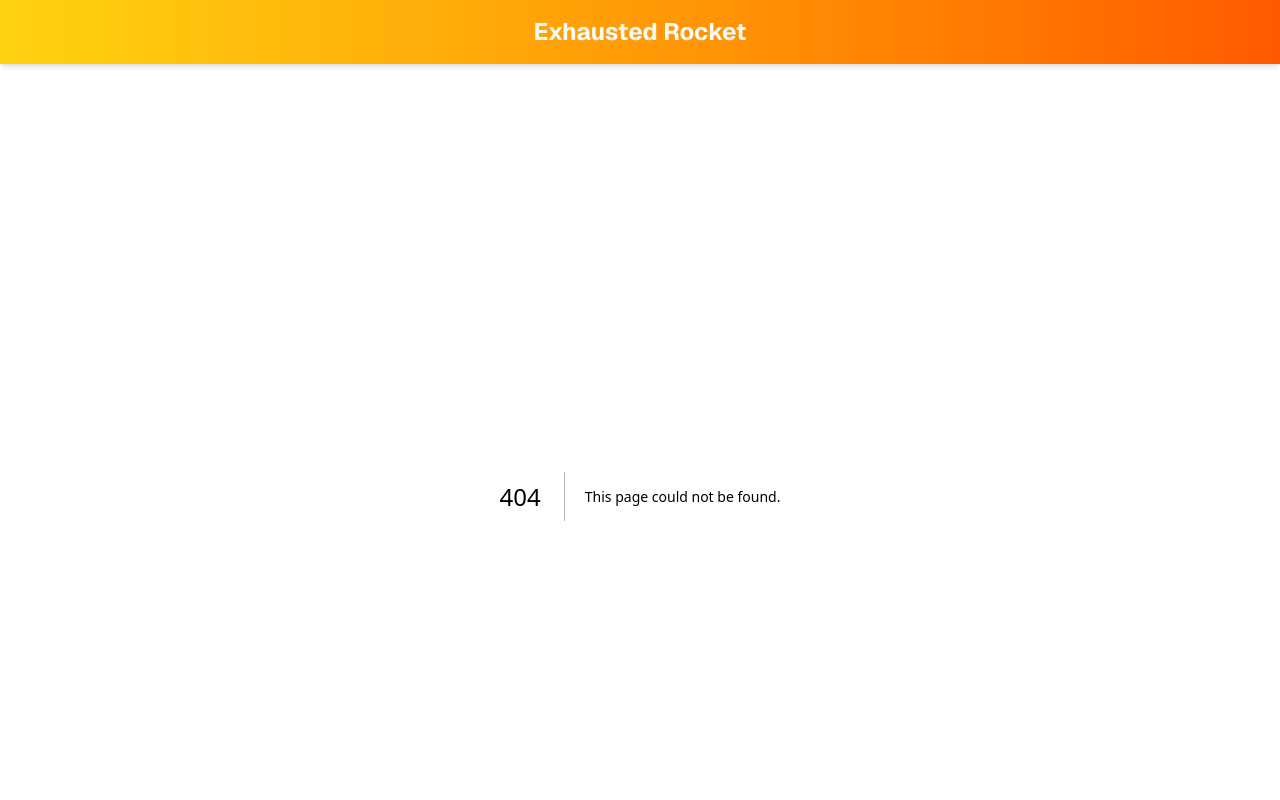
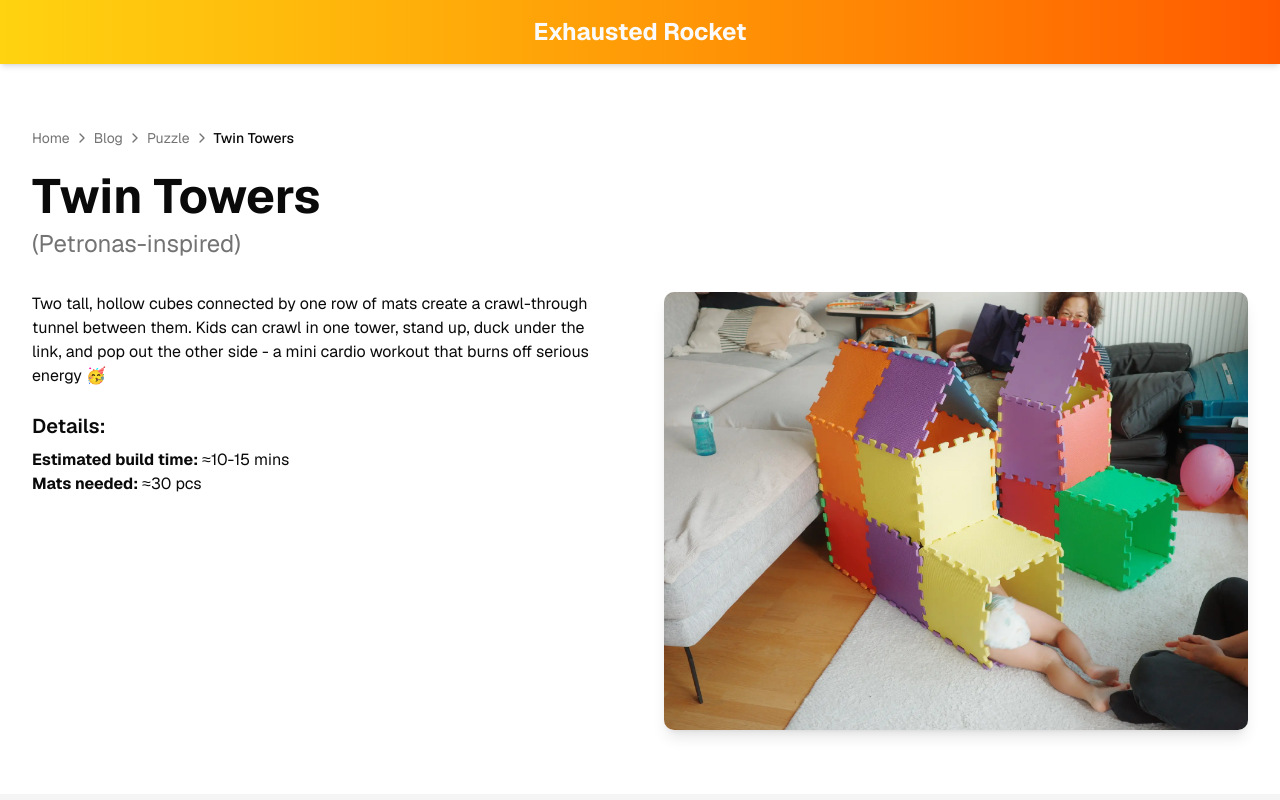
Before and after one commit to chunggainchi/exhausted, a Next.js app: page /blog/puzzle/twin-towers in a window 1280 px wide. Before the commit this address had no page. Shown: the top 800 px of the page. Built offline with nearby package versions, Linux system fonts and the light colour scheme.

Commit message:
Add first blogpost

```diff
--- a/src/app/blog/category/puzzle/page.tsx
+++ b/src/app/blog/category/puzzle/page.tsx
@@ -9,11 +9,25 @@ import {
   DropdownMenuTrigger,
 } from "@/components/ui/dropdown-menu";
 import { Button } from "@/components/ui/button";
+import BlogPostCard, { BlogPostCardProps } from '@/components/BlogPostCard';
 
 export const metadata: Metadata = {
   title: 'Puzzle | Exhausted Rocket',
   description: 'Posts related to Puzzle challenges on Exhausted Rocket.',
 };
+
+// Temporary hardcoded post data - this would eventually come from a CMS or local files
+const puzzlePosts: BlogPostCardProps[] = [
+  {
+    title: "Twin Towers",
+    subtitle: "(Petronas-inspired)",
+    description: "Two tall, hollow cubes connected by one row of mats create a crawl-through tunnel between them. Kids can crawl in one tower, stand up, duck under the link, and pop out the other side - a mini cardio workout that burns off serious energy 🥳",
+    imageUrl: "/images/blog/twin-towers.webp", // Ensure this path is correct
+    href: "/blog/puzzle/twin-towers",
+    imageAlt: "Twin Towers made of colorful puzzle mats"
+  },
+  // ... add more posts here as they are created
+];
 
 export default function PuzzleCategoryPage() {
   const currentSlug = "puzzle";
@@ -49,15 +63,23 @@ export default function PuzzleCategoryPage() {
         </DropdownMenu>
       </div>
 
-      <header className="text-center mb-12">
-        <h1 className="text-4xl font-bold">{categoryName}</h1>
+      <header className="text-center mb-8 md:mb-12">
+        <h1 className="text-4xl sm:text-5xl font-bold">{categoryName} Posts</h1>
       </header>
 
-      <div className="text-center text-muted-foreground">
-        <p>No posts yet in {categoryName}.</p>
-        <p>Check back soon!</p>
-        {/* Placeholder for future post grid */}
-      </div>
+      {/* Blog Post Grid */}
+      {puzzlePosts.length > 0 ? (
+        <div className="grid grid-cols-1 sm:grid-cols-2 lg:grid-cols-3 gap-6 md:gap-8">
+          {puzzlePosts.map((post) => (
+            <BlogPostCard key={post.href} {...post} />
+          ))}
+        </div>
+      ) : (
+        <div className="text-center text-muted-foreground py-12">
+          <p className="text-xl mb-2">No posts yet in {categoryName}.</p>
+          <p>Please check back soon!</p>
+        </div>
+      )}
     </div>
   );
 }
--- /dev/null
+++ b/src/app/blog/puzzle/twin-towers/page.tsx
@@ -0,0 +1,66 @@
+import { Metadata } from 'next';
+import Link from 'next/link';
+import Image from 'next/image';
+import { ChevronRight } from 'lucide-react';
+
+export const metadata: Metadata = {
+  title: 'Twin Towers (Petronas-inspired) | Puzzle | Exhausted Rocket', // Updated category in title
+  description: 'How to build Twin Towers out of puzzle mats - a fun activity for kids.',
+};
+
+export default function TwinTowersPostPage() {
+  const categoryName = "Puzzle"; // Updated category name
+  const categoryHref = "/blog/category/puzzle"; // Updated category href
+  const postTitle = "Twin Towers";
+  const postSubtitle = "(Petronas-inspired)";
+
+  // Placeholder - replace with actual image path
+  const imageUrl = "/images/blog/twin-towers.webp"; // <<< PLEASE PROVIDE ACTUAL IMAGE PATH
+
+  return (
+    <div className="container mx-auto px-4 py-8">
+      {/* Breadcrumbs */}
+      <nav aria-label="Breadcrumb" className="mb-6 text-sm text-muted-foreground flex items-center">
+        <Link href="/" className="hover:text-primary transition-colors">Home</Link>
+        <ChevronRight size={16} className="mx-1" />
+        <Link href="/blog" className="hover:text-primary transition-colors">Blog</Link>
+        <ChevronRight size={16} className="mx-1" />
+        <Link href={categoryHref} className="hover:text-primary transition-colors">{categoryName}</Link>
+        <ChevronRight size={16} className="mx-1" />
+        <span className="font-medium text-foreground">{postTitle}</span>
+      </nav>
+
+      <article>
+        <header className="mb-8">
+          <h1 className="text-4xl sm:text-5xl font-bold mb-2">{postTitle}</h1>
+          {postSubtitle && <p className="text-xl sm:text-2xl text-muted-foreground">{postSubtitle}</p>}
+        </header>
+
+        <div className="grid md:grid-cols-2 gap-8 md:gap-12">
+          {/* Content Section */}
+          <div className="prose dark:prose-invert max-w-none">
+            <p className="lead">
+              Two tall, hollow cubes connected by one row of mats create a crawl-through tunnel between them. Kids can crawl in one tower, stand up, duck under the link, and pop out the other side - a mini cardio workout that burns off serious energy 🥳
+            </p>
+            <h3 className="text-xl font-semibold mt-6 mb-2">Details:</h3>
+            <ul>
+              <li><strong>Estimated build time:</strong> ≈10-15 mins</li>
+              <li><strong>Mats needed:</strong> ≈30 pcs</li>
+            </ul>
+          </div>
+
+          {/* Image Section */}
+          <div className="relative aspect-[4/3] w-full overflow-hidden rounded-lg shadow-lg">
+            <Image
+              src={imageUrl} // <<< UPDATE THIS WITH ACTUAL PATH
+              alt={`Image for ${postTitle}`}
+              fill
+              className="object-cover"
+              // If using external images or need unoptimized, add: unoptimized
+            />
+          </div>
+        </div>
+      </article>
+    </div>
+  );
+}
--- /dev/null
+++ b/src/components/BlogPostCard.tsx
@@ -0,0 +1,59 @@
+import Link from 'next/link';
+import Image from 'next/image';
+import {
+  Card,
+  CardContent,
+  CardDescription,
+  CardHeader,
+  CardTitle,
+} from '@/components/ui/card';
+
+export interface BlogPostCardProps {
+  title: string;
+  subtitle?: string;
+  description: string; // Or an excerpt
+  imageUrl: string;
+  href: string;
+  imageAlt?: string;
+}
+
+export default function BlogPostCard({
+  title,
+  subtitle,
+  description,
+  imageUrl,
+  href,
+  imageAlt = 'Blog post image'
+}: BlogPostCardProps) {
+  return (
+    <Link href={href} className="group block">
+      <Card className="h-full overflow-hidden transition-shadow duration-300 group-hover:shadow-xl">
+        <CardHeader className="p-0">
+          <div className="relative aspect-video w-full overflow-hidden">
+            <Image
+              src={imageUrl}
+              alt={imageAlt || title}
+              fill
+              className="object-cover transition-transform duration-300 group-hover:scale-105"
+              sizes="(max-width: 768px) 100vw, (max-width: 1200px) 50vw, 33vw"
+            />
+          </div>
+        </CardHeader>
+        <CardContent className="p-4 sm:p-6">
+          <CardTitle className="text-xl lg:text-2xl font-semibold mb-1 group-hover:text-primary transition-colors">
+            {title}
+          </CardTitle>
+          {subtitle && (
+            <p className="text-sm text-muted-foreground mb-2">
+              {subtitle}
+            </p>
+          )}
+          <CardDescription className="text-sm line-clamp-3">
+            {description}
+          </CardDescription>
+        </CardContent>
+        {/* Optionally, a CardFooter could be added here for tags, read time, etc. */}
+      </Card>
+    </Link>
+  );
+}
```
Also changed, not shown: public/images/blog/twin-towers.webp (added).
